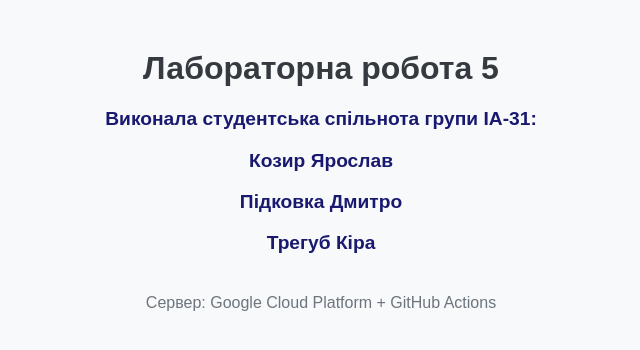
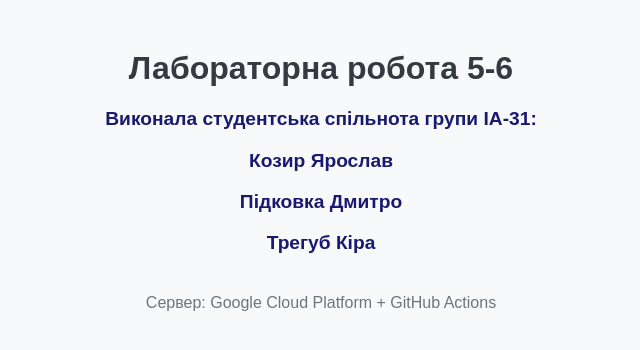
Before and after one commit to gfnf9977/lab5-cloud, a plain HTML site: page index.html in a window 1280 px wide. Shown: the whole page, without its empty margins (319-959 px from the left). Drawn offline with Linux system fonts and the light colour scheme.

Commit message:
Update header to reflect laboratory work 5-6

```diff
--- a/index.html
+++ b/index.html
@@ -21,7 +21,7 @@
     </style>
 </head>
 <body>
-    <h1> Лабораторна робота 5 </h1>
+    <h1> Лабораторна робота 5-6 </h1>
     <div class="team">
         <p>Виконала студентська спільнота групи ІА-31:</p>
         <p>Козир Ярослав</p>
```
